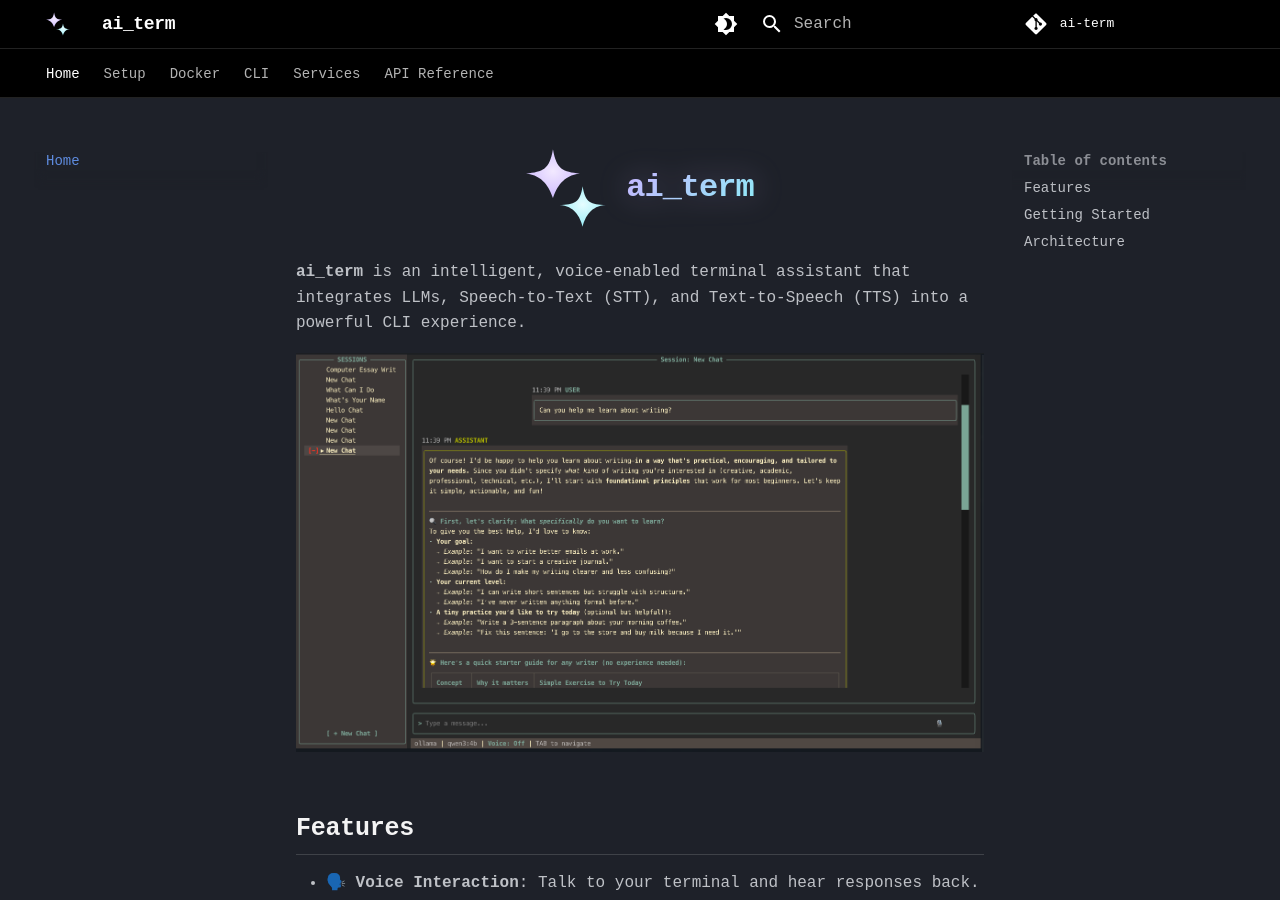
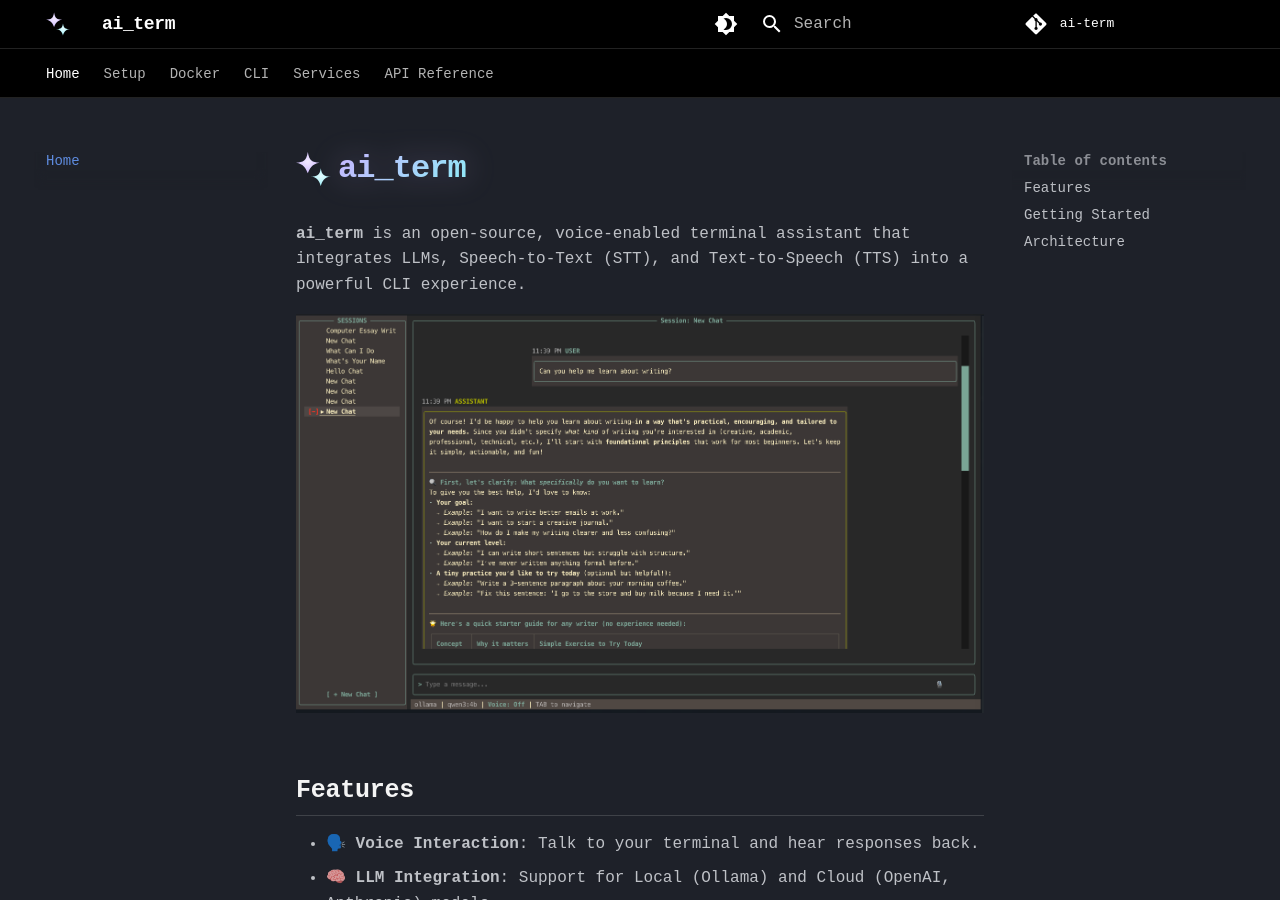
Before and after one commit to vsaravind01/ai-term, an MkDocs documentation site: the page built from docs/index.md, in a window 1280 px wide and 900 px high. Built offline with MkDocs 1.6.1 and Material for MkDocs 9.7.7, drawn with Linux system fonts in a browser that asks for light colours; some web fonts are replaced; comment, search, counter and statistics services are not loaded.

Commit message:
chore: rebrand project to ai_term across UI and documentation

```diff
--- a/docs/index.md
+++ b/docs/index.md
@@ -1,9 +1,9 @@
-<div style="display: flex; align-items: center; justify-content: center; margin-bottom: 2em;">
-  <img src="img/logo.svg" alt="ai_term logo" width="80" height="auto" style="margin-right: 20px;">
+<div style="display: flex; margin-bottom: 2em;">
+  <img src="img/logo.svg" alt="ai_term logo" width="35" height="auto" style="margin-right: 7px;">
   <h1 style="border-bottom: none; margin: 0;">ai_term</h1>
 </div>
 
-**ai_term** is an intelligent, voice-enabled terminal assistant that integrates LLMs, Speech-to-Text (STT), and Text-to-Speech (TTS) into a powerful CLI experience.
+**ai_term** is an open-source, voice-enabled terminal assistant that integrates LLMs, Speech-to-Text (STT), and Text-to-Speech (TTS) into a powerful CLI experience.
 
 ![ai_term Chat Screenshot](img/sample-screenshot-chat.png)
 
```
Also changed, not shown: README.md (+2 -2 lines), docs/cli/configuration.md (+1 -1 lines), docs/cli/index.md (+1 -1 lines), 2 other files.
